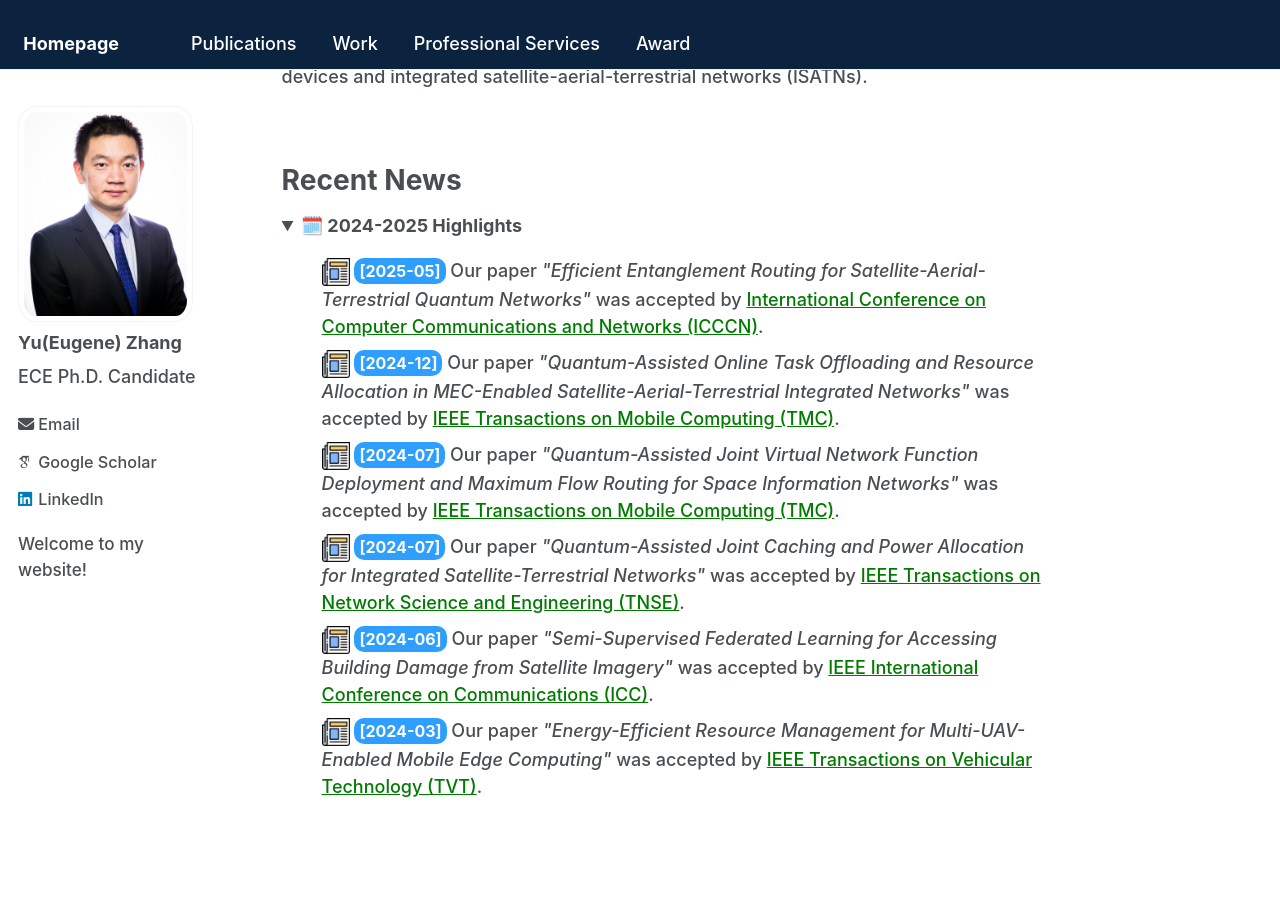
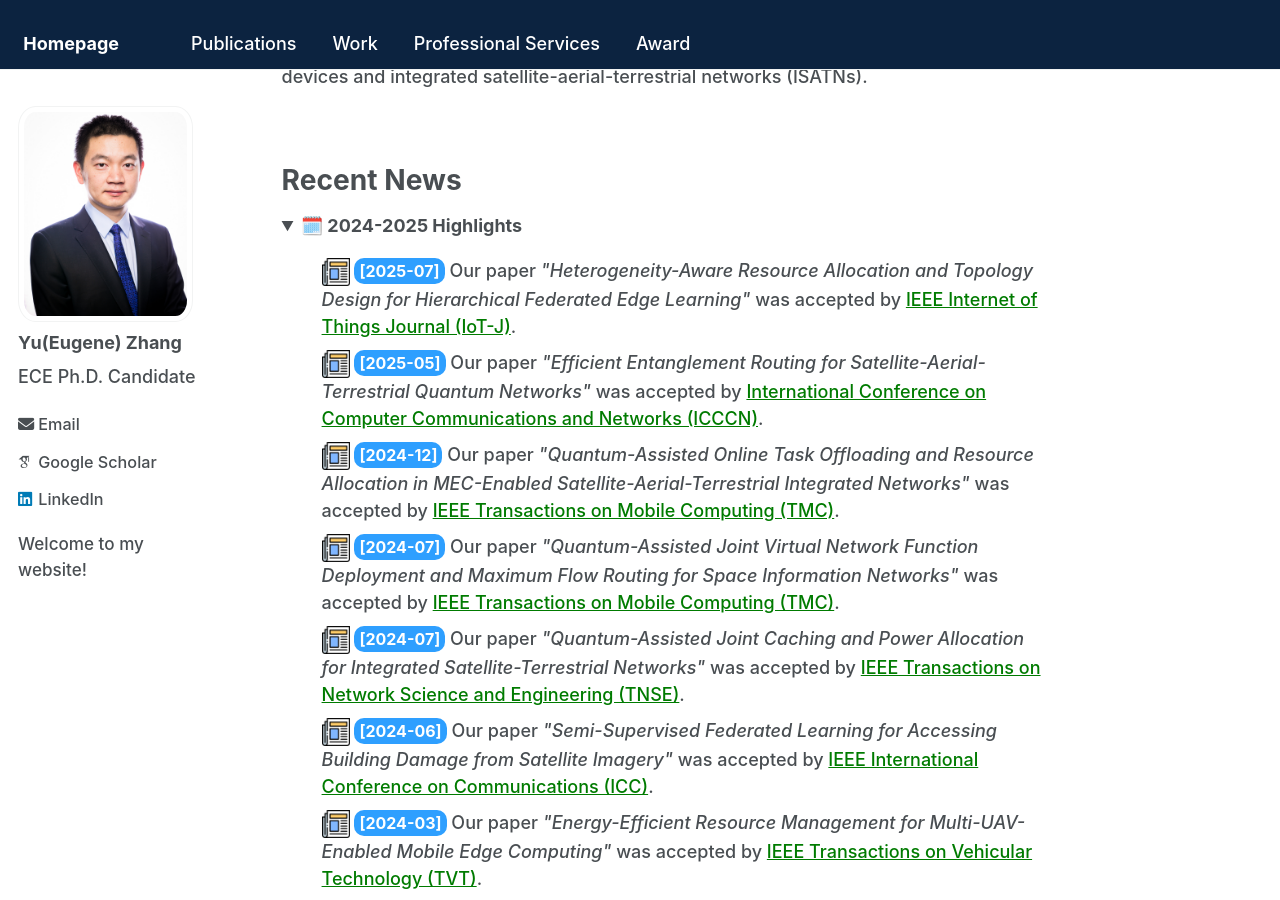
Before and after one commit to Yu-Zhang-Eugene/yu-zhang-eugene.github.io, a Jekyll site: the page built from _pages/about.md, in a window 1280 px wide and 900 px high, scrolled down 500 px. Built offline with Jekyll 4.4.1, drawn with Linux system fonts in a browser that asks for light colours; some web fonts are replaced; a script that is not in the unit is left out.

Commit message:
modified:   _pages/about.md 	modified:   _pages/professional-services.md 	modified:   _pages/publications.md

```diff
--- a/_pages/about.md
+++ b/_pages/about.md
@@ -27,6 +27,11 @@ Recent News
 <summary><strong>🗓️ 2024-2025 Highlights</strong></summary>
 
 <ul style="list-style: none;">
+  <li>
+    <img src="/images/newspaper.png" alt="news" class="news-icon-img">
+    <span class="date-tag blue">[2025-07]</span> Our paper <em>"Heterogeneity-Aware Resource Allocation and Topology Design for Hierarchical Federated Edge Learning"</em> was accepted by <a href="https://ieeexplore.ieee.org/xpl/RecentIssue.jsp?punumber=6488907" target="_blank" class="custom-link">IEEE Internet of Things Journal (IoT-J)</a>.
+  </li>
+
   <li>
     <img src="/images/newspaper.png" alt="news" class="news-icon-img">
     <span class="date-tag blue">[2025-05]</span> Our paper <em>"Efficient Entanglement Routing for Satellite-Aerial-Terrestrial Quantum Networks"</em> was accepted by <a href="http://www.icccn.org/" target="_blank" class="custom-link">International Conference on Computer Communications and Networks (ICCCN)</a>.
```
Also changed, not shown: _pages/professional-services.md (+1 -1 lines), _pages/publications.md (+4 -0 lines).
